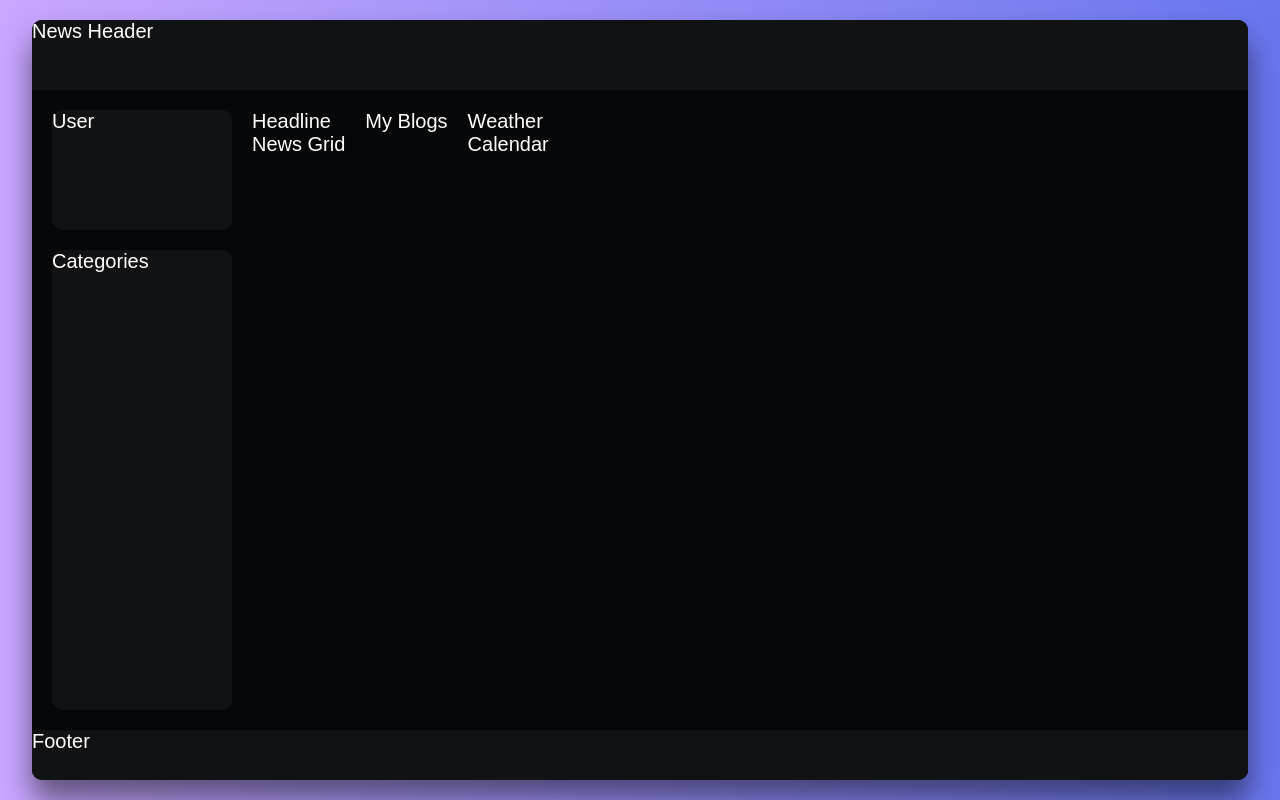
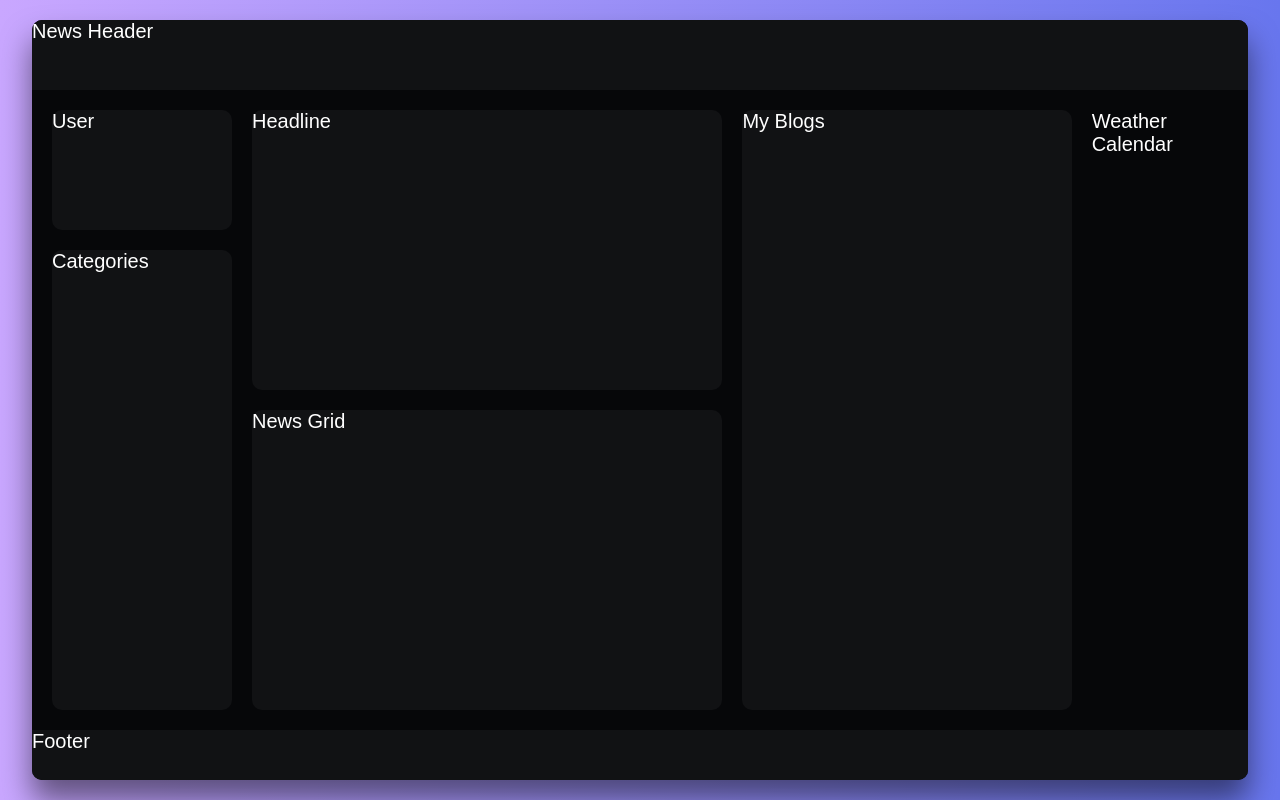
Before and after one commit to Jgauri24/wave-scribe, a React (Vite) app: page / in a window 1280 px wide. Built offline with nearby package versions, Linux system fonts and the light colour scheme.

Commit message:
basic css for blogs done

```diff
--- a/src/components/News.css
+++ b/src/components/News.css
@@ -40,6 +40,34 @@
     background-color: #111214;
     border-radius: 1rem;
 }
+.news-section{
+    width: clamp(30rem,43cqi,40%);
+    border-radius:1rem;
+    height: 100%;
+    display: flex;
+    flex-direction: column;
+    row-gap: 2rem;
+}
+
+.headline{
+    width: 100%;
+    height: calc(50% - 2rem);
+    background-color: #111214;
+    border-radius: 1rem;
+}
+.news-grid{
+    width: 100%;
+    height: 50%;
+    background-color: #111214;
+    border-radius: 1rem;
+}
+.my-blogs{
+    width: clamp(20rem, 27cqi, 28%);
+    height: 100%;
+    background-color: #111214;
+    border-radius: 1rem;
+
+}
 .news-footer{
     width: 100%;
     min-height: 5rem;
```
Also changed, not shown: src/components/Calender.css (added), src/components/Weather.css (added).
